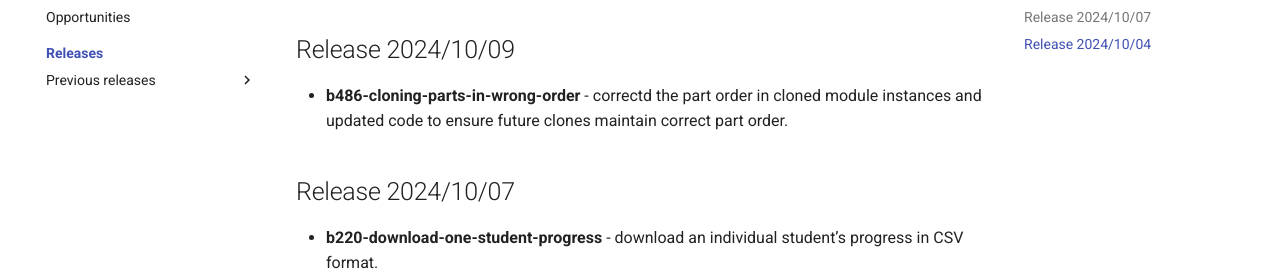
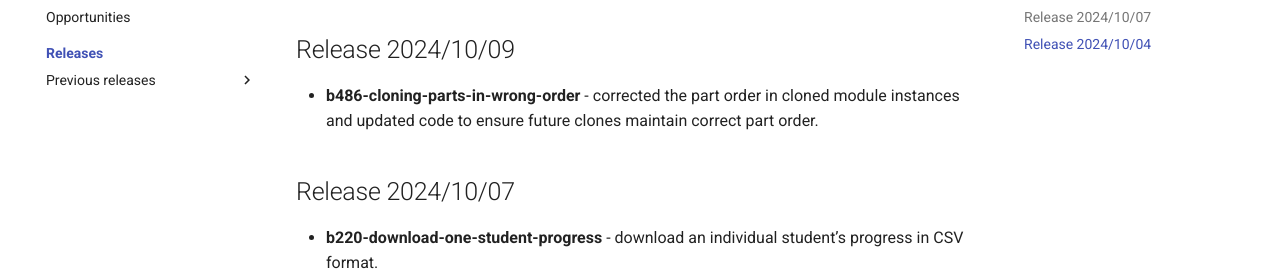
Before and after one commit to lambda-feedback/user-documentation, an MkDocs documentation site: the page built from docs/releases/index.md, in a window 1280 px wide and 1199 px high. Shown: the part 196-475 px from the top of the window. Built offline with MkDocs 1.6.1 and Material for MkDocs 9.7.7, drawn with Linux system fonts in a browser that asks for light colours; comment, search, counter and statistics services are not loaded.

Commit message:
Release notes correction

```diff
--- a/docs/releases/index.md
+++ b/docs/releases/index.md
@@ -1,6 +1,6 @@
 ## Release 2024/10/09
 
-- **b486-cloning-parts-in-wrong-order** - correctd the part order in cloned module instances and updated code to ensure future clones maintain correct part order.
+- **b486-cloning-parts-in-wrong-order** - corrected the part order in cloned module instances and updated code to ensure future clones maintain correct part order.
 
 ## Release 2024/10/07
 
```
